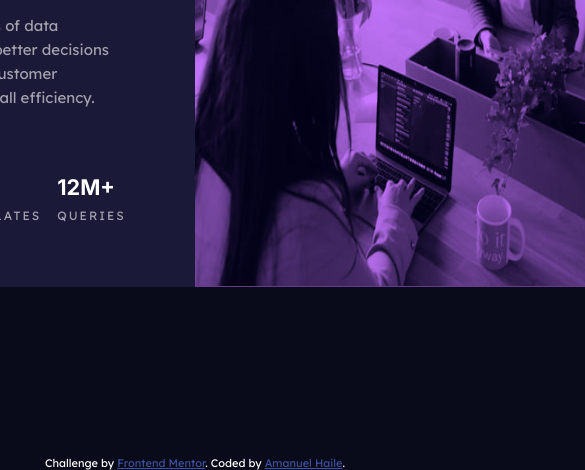
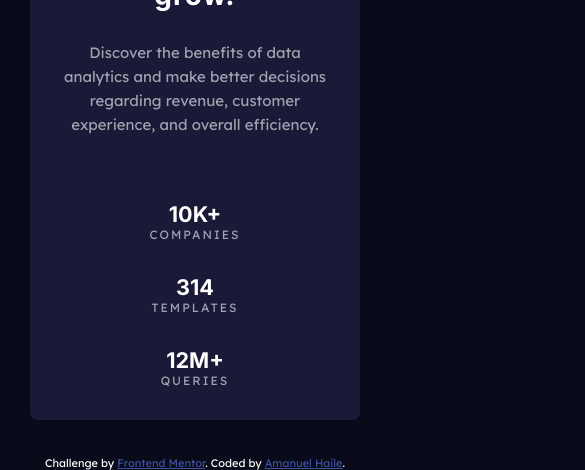
Before and after one commit to amangofer/frontendmentor-challenges, a plain HTML site: page stats-preview-card-component-main/index.html in a window 390 px wide. Shown: the part 388-858 px from the top of the page, 585 px wide, since content can reach past the window. Drawn offline with Linux system fonts and the light colour scheme.

Commit message:
first draft complete for stats preview card component mobile

```diff
--- a/stats-preview-card-component-main/style.css
+++ b/stats-preview-card-component-main/style.css
@@ -112,3 +112,50 @@ h1 > span {
 .attribution a {
     color: hsl(228, 45%, 44%);
 }
+
+
+@media only screen and (max-width: 800px) {
+    .container {
+        padding: 2rem 1rem;
+    }
+    .stats-card {
+        display: flex;
+        flex-wrap: wrap;
+        flex-direction: column-reverse;
+        width: 330px;
+        height: auto;
+    }
+    .stats-card .img {
+        background-image: url(images/image-header-mobile.jpg);
+        height: 240px;
+        width: 330px;
+        border-radius: 0;
+        border-top-left-radius: 0.5rem;
+        border-top-right-radius: 0.5rem;
+        object-fit: scale-down;
+        background-size: 330px 240px;
+    }
+    .stats-card-body {
+        padding: 1rem 1.5rem;
+        text-align: center;
+    }
+    .stats-card-body h1 {
+        font-size: 1.75rem;
+    }
+
+    .stats-card-body p{
+        padding: 0 .5rem;
+        text-align: center;
+    }
+
+    .stats {
+        display: flex;
+        flex-direction: column;
+        gap: 2rem;
+    }
+
+    .queries-stat {
+        margin-right: 0;
+        margin-bottom: 1rem;
+    }
+}
```
